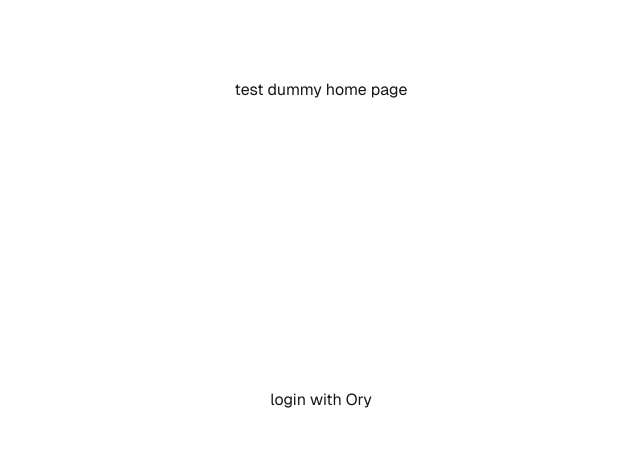
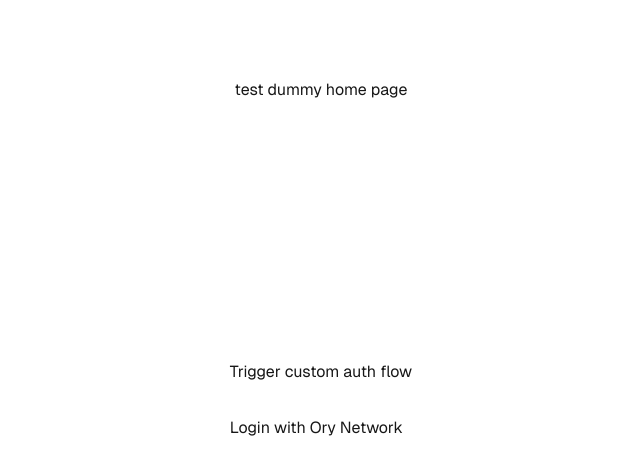
Before and after one commit to hongkheng/dummy-nextjs, a Next.js app: page /epaper in a window 1280 px wide. Shown: the top 474 px of the page, without its empty margins (319-959 px from the left). Built offline with nearby package versions, Linux system fonts and the light colour scheme.

Commit message:
fix: add return_to param

```diff
--- a/app/epaper/page.tsx
+++ b/app/epaper/page.tsx
@@ -8,48 +8,16 @@
 //   identity?.traits.email || identity?.traits.username || "user"
 
 export default function Page() {
-  // const router = useRouter()
-  // const [session, setSession] = useState<Session | undefined>()
-  // const [logoutUrl, setLogoutUrl] = useState<string | undefined>()
-
-  // useEffect(() => {
-  //   ory
-  //     .toSession()
-  //     .then(({ data }) => {
-  //       // User has a session!
-  //       setSession(data)
-  //       console.log("session", { data })
-  //       // Create a logout url
-  //       // ory.createBrowserLogoutFlow().then(({ data }) => {
-  //       //   setLogoutUrl(data.logout_url)
-  //       // })
-  //     })
-  //     .catch(() => {
-  //       // Redirect to login page
-
-  //       return
-  //       // return router.push(edgeConfig.basePath + "/ui/login")
-  //     })
-  // }, [router])
-
-  // if (!session) {
-  //   // Still loading
-  //   return null
-  // }
   return (
     <div className="grid grid-rows-[20px_1fr_20px] items-center justify-items-center min-h-screen p-8 pb-20 gap-16 sm:p-20 font-[family-name:var(--font-geist-sans)]">
       <header>
         <h1>test dummy home page</h1>
       </header>
       <main className="flex flex-col gap-8 row-start-2 items-center sm:items-start">
-        <a href="https://priceless-rhodes-xs818rwyhy.projects.oryapis.com/self-service/login/browser">login with Ory</a>
-
-        {/* <p>Hello, {getUserName(session.identity)}</p> */}
-          {/* <div>
-            <p className="sm:p-20 font-[family-name:var(--font-geist-sans)">
-              <a href={logoutUrl}>Log out</a>
-            </p>
-          </div>         */}
+        <div>
+          <a href="">Trigger custom auth flow</a>
+        </div>
+        <a href="https://priceless-rhodes-xs818rwyhy.projects.oryapis.com/self-service/login/browser?return_to=https://dummy-nextjs-xi.vercel.app/">Login with Ory Network</a>
       </main>
       <footer className="row-start-3 flex gap-6 flex-wrap items-center justify-center">
 
```
